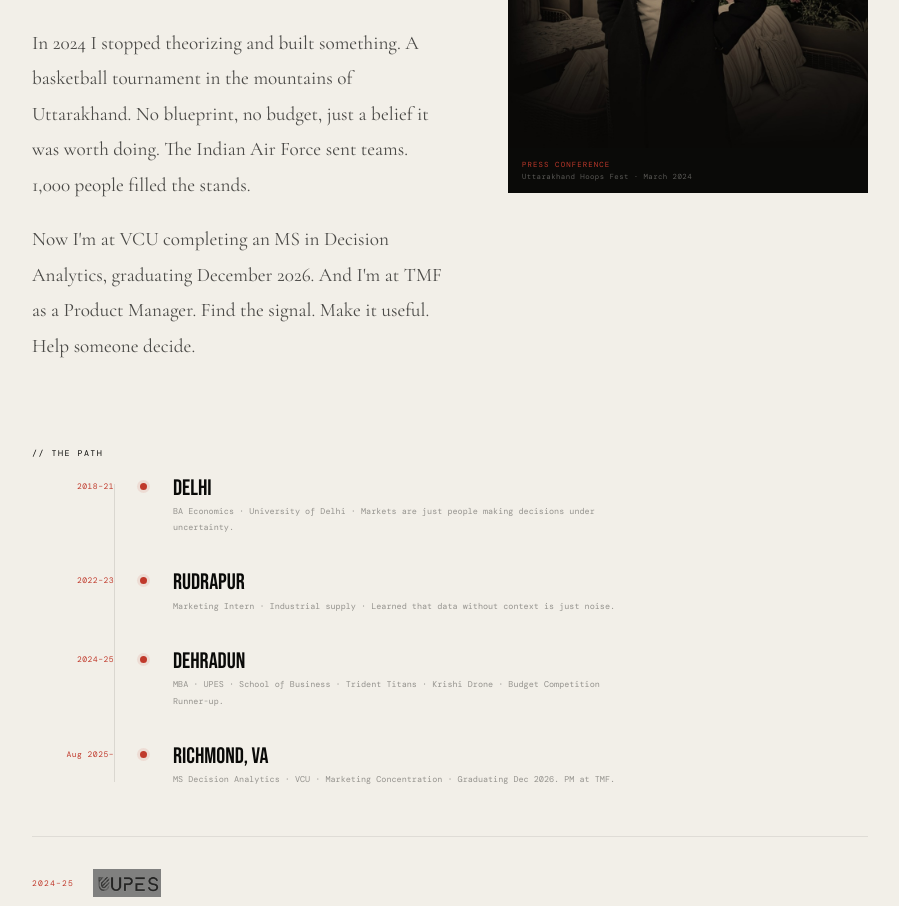
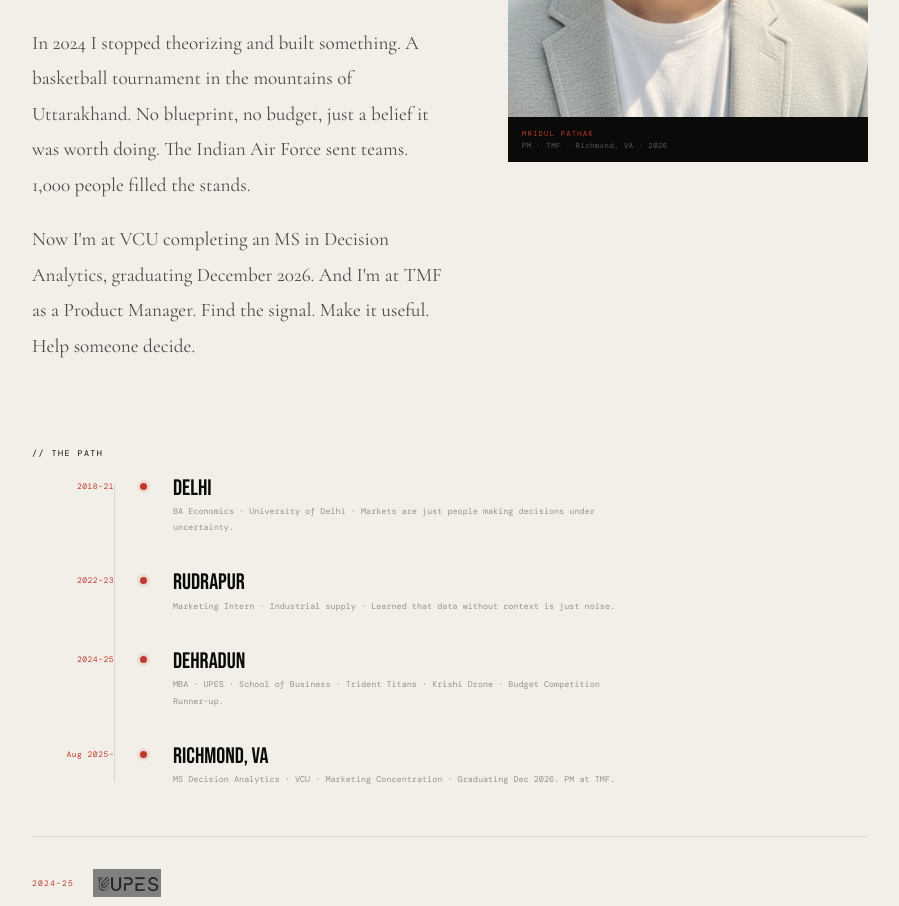
Before and after one commit to m4impact/Mridul-portfolio, a React (Vite) app: page /about in a window 1280 px wide. Shown: the part 2380-3286 px from the top of the page, without its empty margins (330-1229 px from the left). Built offline with nearby package versions, Linux system fonts and the light colour scheme; no server answers.

Commit message:
update headshot: new photo, warm cinematic treatment, aligned to ink/paper theme

```diff
--- a/src/pages/AboutPage.jsx
+++ b/src/pages/AboutPage.jsx
@@ -182,10 +182,10 @@ export default function AboutPage() {
           <div className="bio-grid reveal" style={{ marginTop: "4rem" }}>
             <div>{bio.map((p, i) => <p key={i} style={{ transitionDelay: `${i * .08}s` }}>{p}</p>)}</div>
             <div className="headshot-wrap">
-              <img src="/mridul-headshot.jpg" alt="Mridul Pathak — Uttarakhand Hoops Fest press conference" />
+              <img src="/mridul-headshot.jpg" alt="Mridul Pathak — Product Manager, Decision Analytics" />
               <div className="headshot-caption">
-                <div className="cap-label">Press Conference</div>
-                <div className="cap-sub">Uttarakhand Hoops Fest · March 2024</div>
+                <div className="cap-label">Mridul Pathak</div>
+                <div className="cap-sub">PM · TMF · Richmond, VA · 2026</div>
               </div>
             </div>
           </div>
```
Also changed, not shown: public/mridul-headshot.jpg.
